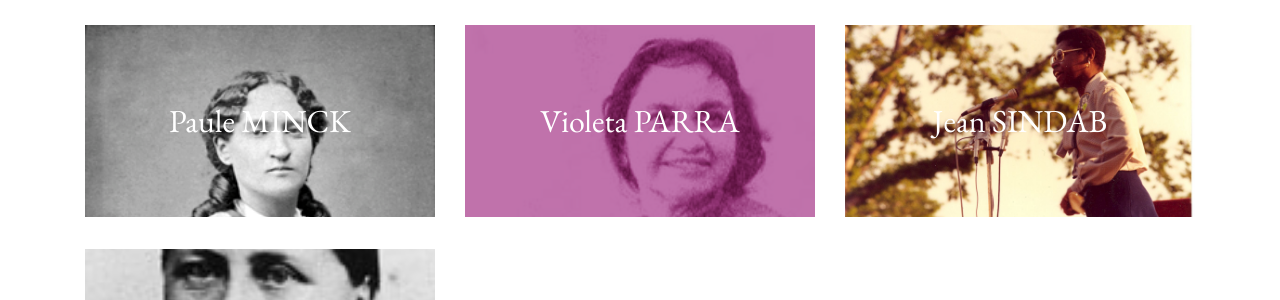
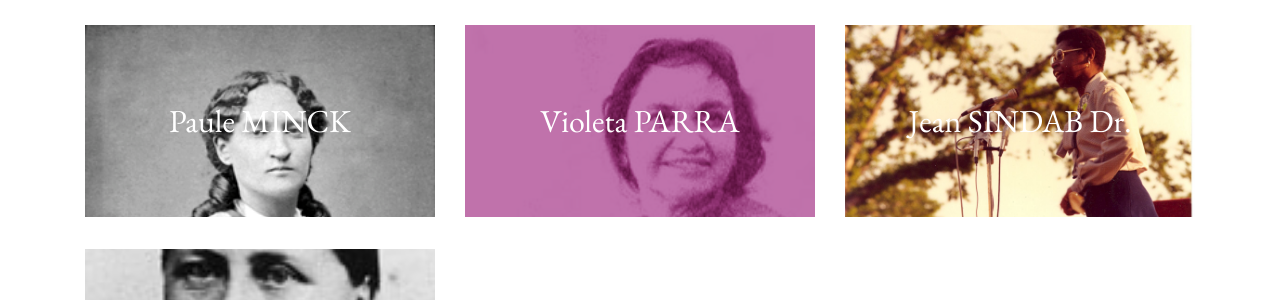
Before and after one commit to larucheio/100elles.ch, a Jekyll site: the page built from 100femmes/index.html, in a window 1280 px wide. Shown: the part 1374-1674 px from the top of the page. Built offline with Jekyll 4.4.1, drawn with Linux system fonts in a browser that asks for light colours.

Commit message:
Jean Sindab - Jean Sindab Dr.

```diff
--- a/100femmes/index.html
+++ b/100femmes/index.html
@@ -50,7 +50,7 @@ layout: main
       </div>
       <div class="col-12 col-md-6 col-lg-4">
         <!-- <a class="card-femme" href="./jean-sindab/" style="background-image: url('/img/100femmes/jean-sindab.jpg')">Jean SINDAB</a> -->
-        <div class="card-femme" style="background-image: url('/img/100femmes/jean-sindab.jpg')">Jean SINDAB</div>
+        <div class="card-femme" style="background-image: url('/img/100femmes/jean-sindab.jpg')">Jean SINDAB Dr.</div>
       </div>
       <div class="col-12 col-md-6 col-lg-4">
         <!-- <a class="card-femme" href="./camille-vidart/" style="background-image: url('/img/100femmes/camille-vidart.jpg')">Camille VIDART</a> -->
--- a/100femmes/jean-sindab/index.html
+++ b/100femmes/jean-sindab/index.html
@@ -8,7 +8,7 @@ layout: main
       <img src="/img/100femmes/jean-sindab.jpg" class="img-fluid" style="width: 100%;" alt="">
     </div>
     <div class="col-12 offset-lg-1 col-lg">
-      <h1>Jean SINDAB</h1>
+      <h1>Jean SINDAB Dr.</h1>
 
       <p>1944-1996, Internationaliste antiraciste et antisexiste</p>
 
--- a/js/map.js
+++ b/js/map.js
@@ -45,7 +45,7 @@ var womens = [
   },
   {
     slug: 'jean-sindab',
-    name: 'Jean SINDAB',
+    name: 'Jean SINDAB Dr.',
     description: '1944-1996, Internationaliste antiraciste et antisexiste',
     position: { lat: 46.2096652, lng: 6.1403311 }
   },
```
